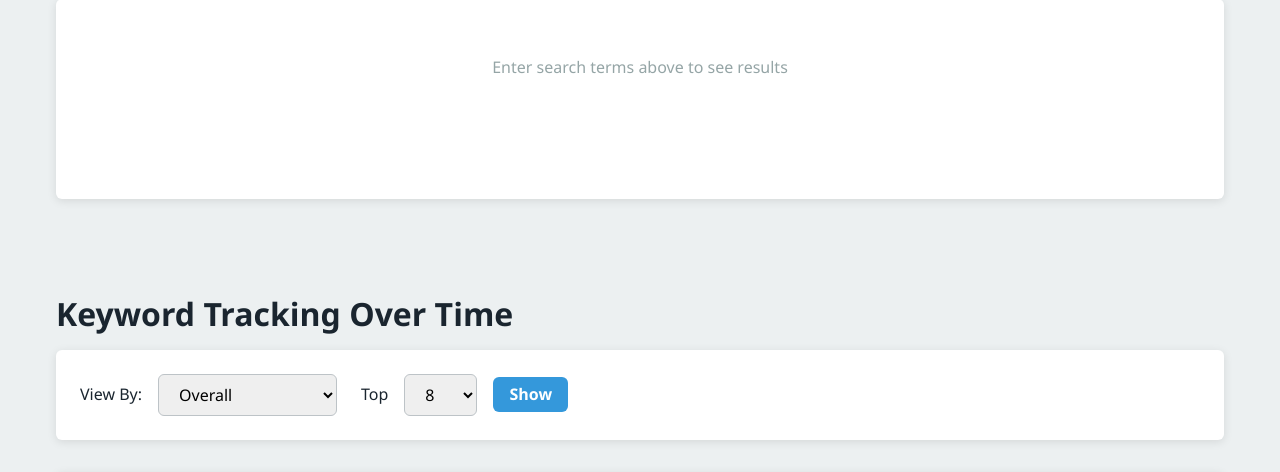
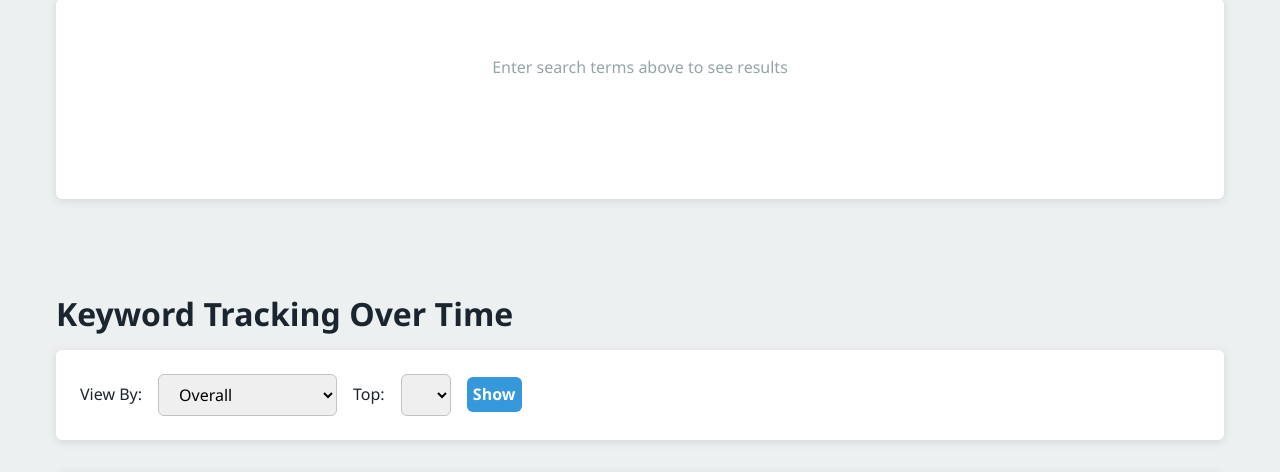
Before and after one commit to Valia-p/Information_Retrieval, a Flask app: page / in a window 1280 px wide. Shown: the part 368-840 px from the top of the page. Run offline with Flask 3, Linux system fonts and the light colour scheme; data that the repository does not hold is empty; parts of the project's set-up code (start-up, migrations or seed data) failed here and were passed over.

Commit message:
Update index.html

```diff
--- a/templates/index.html
+++ b/templates/index.html
@@ -95,14 +95,14 @@
                   <option value="" selected disabled>Choose from list…</option>
                 </select>
 
-                <label for="topk-select" style="margin-left:.5rem;">Top</label>
-                  <select id="topk-select">
+                <label for="topk-select">Top:</label>
+                  <select id="topk-select" style="width:50px">
                     <option>1</option><option>2</option><option>3</option><option>4</option><option>5</option>
                     <option selected>8</option>
                     <option>6</option><option>7</option><option>9</option><option>10</option>
                   </select>
 
-                <button id="add-keyword">Show</button>
+                <button id="add-keyword" style="width:55px">Show</button>
               </div>
 
               <div class="chart-container">
```
